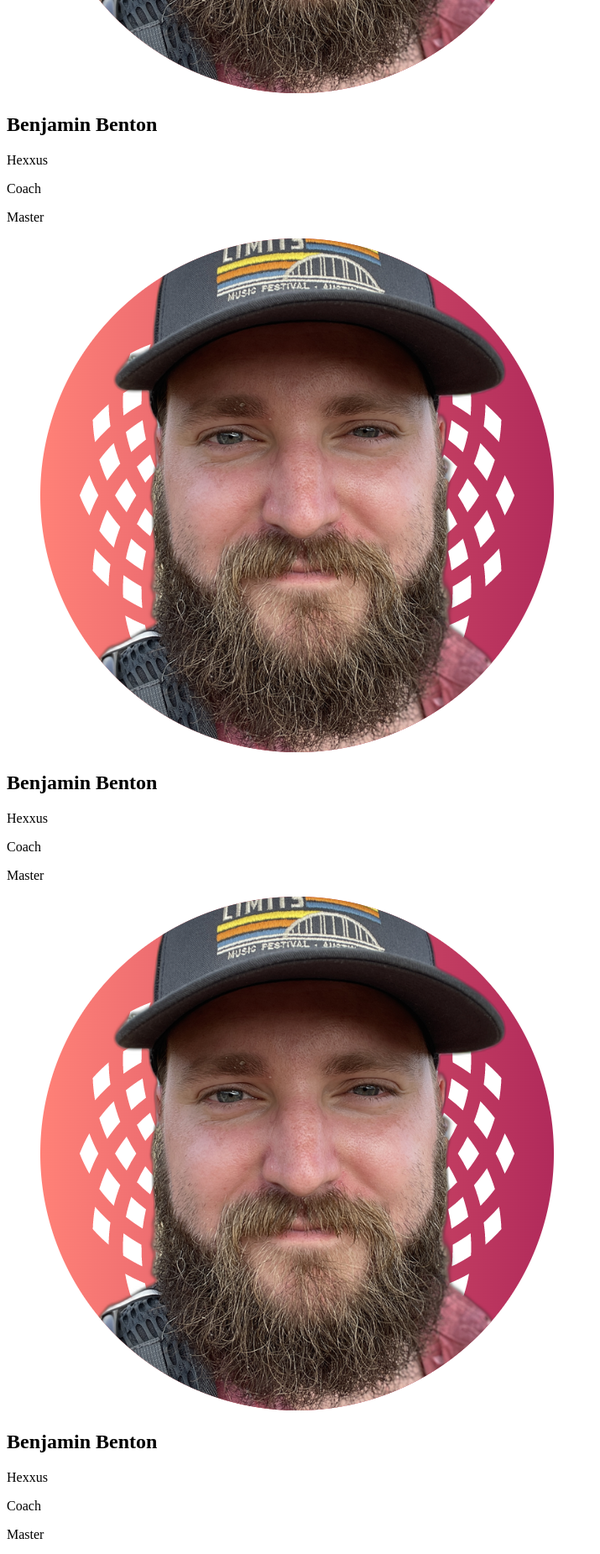
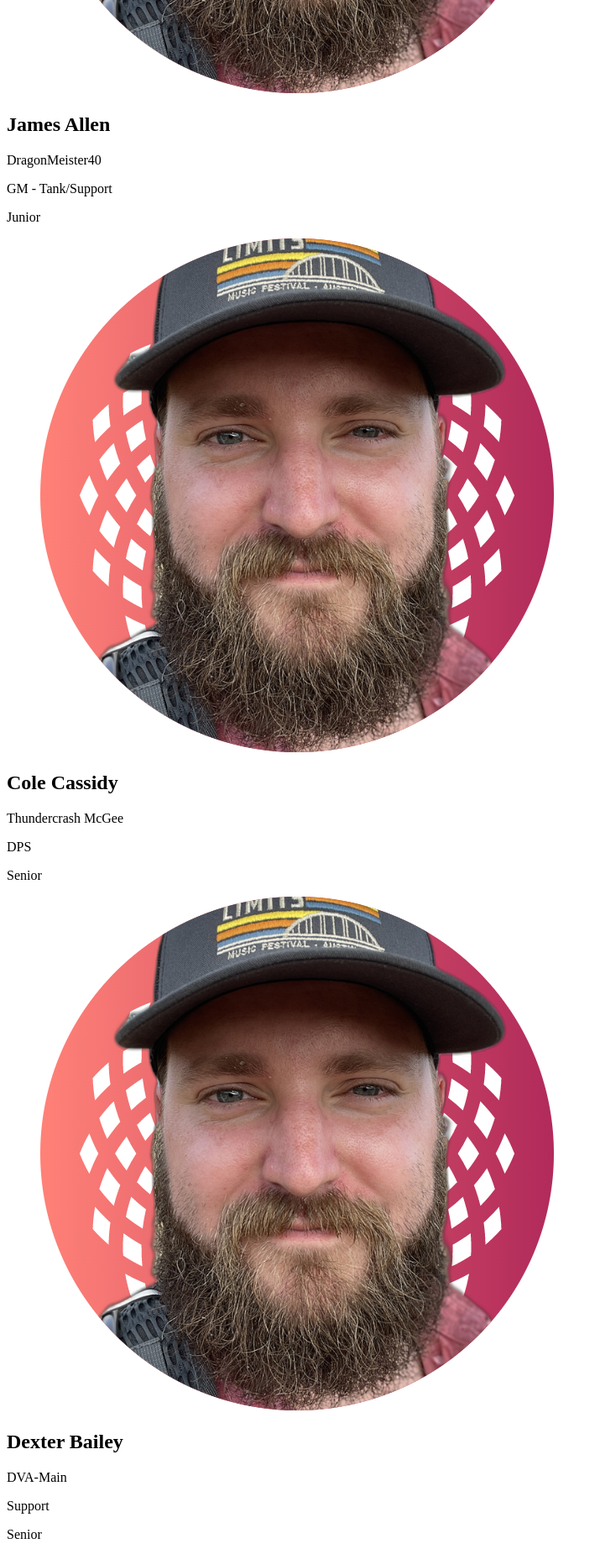
Before and after one commit to BenBentonOfficial/esports, a Next.js app: page /teams in a window 1280 px wide. Shown: the part 2820-4671 px from the top of the page at 84% size, without its empty margins (0-715 px from the left). Built offline with nearby package versions, Linux system fonts and the light colour scheme.

Commit message:
teams - player cards

```diff
--- a/components/playerCard.js
+++ b/components/playerCard.js
@@ -3,7 +3,7 @@ import Link from 'next/link'
 export default function PlayerCard(props){
   return (
     <>
-      <div className="card text-center shadow-2xl sm:text-sm">
+      <div className="card text-center bg-base-200 shadow-2xl sm:text-sm">
         <figure className="px-10 pt-10" >
           <img src={props.imgURL} className="object-center object-cover rounded-full"></img>
         </figure>
--- a/pages/teams.js
+++ b/pages/teams.js
@@ -6,14 +6,100 @@ export default function Teams() {
   return (
     <>
       <Navbar />
-      <h1>Overwatch</h1>
+      <h1 className="text-center text-5xl pb-4">Overwatch</h1>
       <div class="grid grid-cols-2 md:grid-cols-3 gap-6">
-      <PlayerCard name="Benjamin Benton" grade="Master" playerTag="Hexxus" position="Coach" imgURL="/images/ben_pfp.png"/>
-      <PlayerCard name="Benjamin Benton" grade="Master" playerTag="Hexxus" position="Coach" imgURL="/images/ben_pfp.png"/>
-      <PlayerCard name="Benjamin Benton" grade="Master" playerTag="Hexxus" position="Coach" imgURL="/images/ben_pfp.png"/>
-      <PlayerCard name="Benjamin Benton" grade="Master" playerTag="Hexxus" position="Coach" imgURL="/images/ben_pfp.png"/>
-      <PlayerCard name="Benjamin Benton" grade="Master" playerTag="Hexxus" position="Coach" imgURL="/images/ben_pfp.png"/>
-      <PlayerCard name="Benjamin Benton" grade="Master" playerTag="Hexxus" position="Coach" imgURL="/images/ben_pfp.png"/>
+        <PlayerCard
+          name="Benjamin Benton"
+          grade="Sophomore"
+          playerTag="Hexxus"
+          position="Coach"
+          imgURL="/images/ben_pfp.png"
+        />
+        <PlayerCard
+          name="James Allen"
+          grade="Junior"
+          playerTag="DragonMeister40"
+          position="GM - Tank/Support"
+          imgURL="/images/ben_pfp.png"
+        />
+        <PlayerCard
+          name="Cole Cassidy"
+          grade="Senior"
+          playerTag="Thundercrash McGee"
+          position="DPS"
+          imgURL="/images/ben_pfp.png"
+        />
+        <PlayerCard
+          name="Dexter Bailey"
+          grade="Senior"
+          playerTag="DVA-Main"
+          position="Support"
+          imgURL="/images/ben_pfp.png"
+        />
+        <PlayerCard
+          name="Chadious McThadious"
+          grade="Master"
+          playerTag="Hexxus"
+          position="Tank/DPS"
+          imgURL="/images/ben_pfp.png"
+        />
+        <PlayerCard
+          name="Last Guy"
+          grade="Master"
+          playerTag="Hexxus"
+          position="DPS/Support"
+          imgURL="/images/ben_pfp.png"
+        />
+      </div>
+      <h1 className="text-center text-5xl pt-12 pb-4">Rocket League Varsity</h1>
+      <div class="grid grid-cols-2 md:grid-cols-3 gap-6">
+        <PlayerCard
+          name="Benjamin Benton"
+          grade="Sophomore"
+          playerTag="Hexxus"
+          position="Coach"
+          imgURL="/images/ben_pfp.png"
+        />
+        <PlayerCard
+          name="James Allen"
+          grade="Junior"
+          playerTag="DragonMeister40"
+          position="GM - Tank/Support"
+          imgURL="/images/ben_pfp.png"
+        />
+        <PlayerCard
+          name="Cole Cassidy"
+          grade="Senior"
+          playerTag="Thundercrash McGee"
+          position="DPS"
+          imgURL="/images/ben_pfp.png"
+        />
+      </div>
+      <h1 className="text-center text-5xl pt-12 pb-4">
+        Rocket League J-Varsity
+      </h1>
+      <div class="grid grid-cols-2 md:grid-cols-3 gap-6">
+        <PlayerCard
+          name="Dexter Bailey"
+          grade="Senior"
+          playerTag="DVA-Main"
+          position="Support"
+          imgURL="/images/ben_pfp.png"
+        />
+        <PlayerCard
+          name="Chadious McThadious"
+          grade="Master"
+          playerTag="Hexxus"
+          position="Tank/DPS"
+          imgURL="/images/ben_pfp.png"
+        />
+        <PlayerCard
+          name="Last Guy"
+          grade="Master"
+          playerTag="Hexxus"
+          position="DPS/Support"
+          imgURL="/images/ben_pfp.png"
+        />
       </div>
     </>
   );
```
Also changed, not shown: components/navbar.js (+6 -8 lines).
